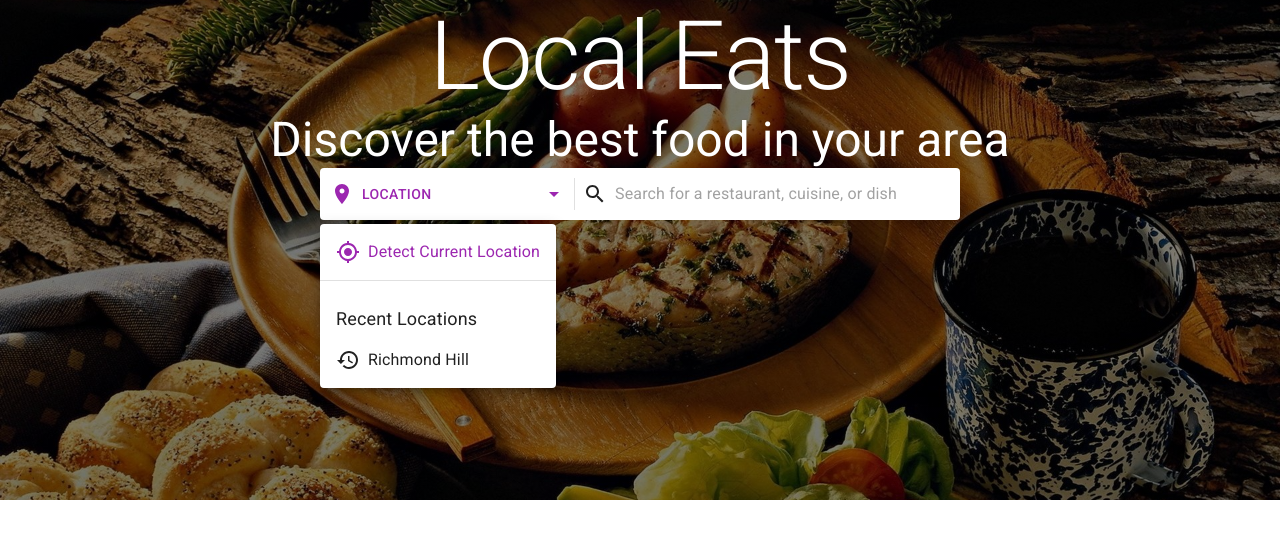
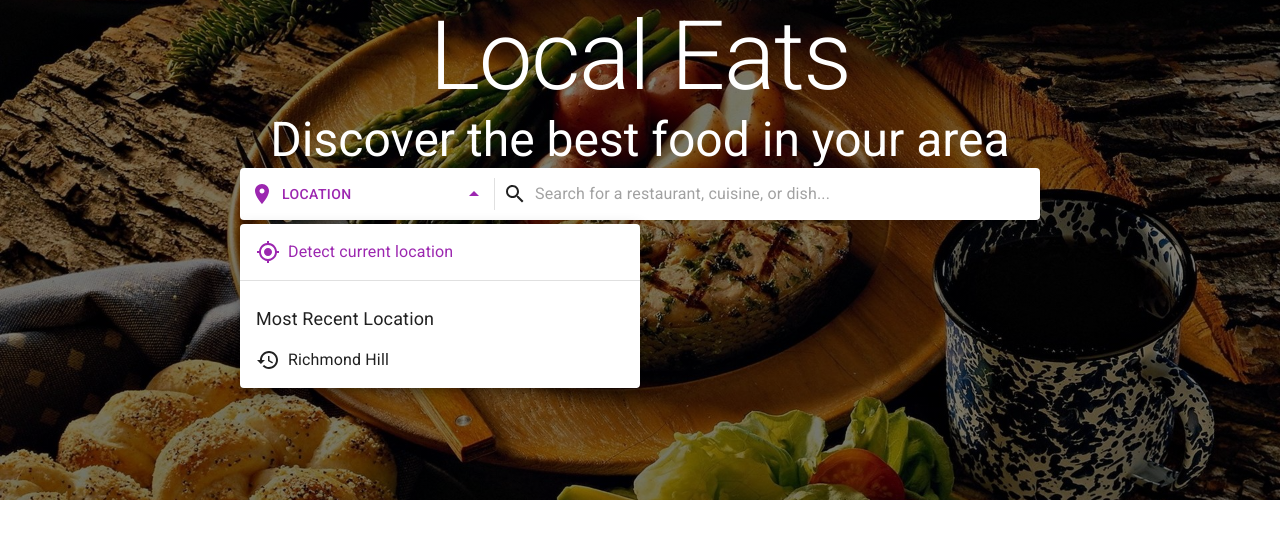
Before and after one commit to JasonXB/local-eats, a Next.js app: page / in a window 1280 px wide. Both pictures are taken after a click on the button "LOCATION". Shown: the top 538 px of the page. Built offline with nearby package versions, Linux system fonts and the light colour scheme.

Commit message:
Refactors made to searchbar

```diff
--- a/src/custom-components/SearchbarDesktop.js
+++ b/src/custom-components/SearchbarDesktop.js
@@ -9,59 +9,49 @@ import LocationOnIcon from "@mui/icons-material/LocationOn";
 import ArrowDropDownIcon from "@mui/icons-material/ArrowDropDown";
 import GpsFixedIcon from "@mui/icons-material/GpsFixed";
 import HistoryIcon from "@mui/icons-material/History";
+import ArrowDropUpIcon from "@mui/icons-material/ArrowDropUp";
 
 export default function SearchbarDesktop() {
-  const [anchorEl, setAnchorEl] = React.useState(null);
+  const [arrowIcon, setArrowIcon] = useState(<ArrowDropDownIcon />);
+  const [anchorEl, setAnchorEl] = useState(null);
   const open = Boolean(anchorEl);
   const handleClick = (event) => {
-    // set <Search> as our anchor
     setAnchorEl(event.currentTarget.closest("div"));
-  };
+    setArrowIcon(<ArrowDropUpIcon />);
+  }; // set <Search> as our anchor
   const handleClose = () => {
+    setArrowIcon(<ArrowDropDownIcon />);
     setAnchorEl(null);
+    return;
   };
   return (
-    <Box component="section">
     <Search>
-        <Button sx={styles.menuTrigger} color="secondary" onClick={handleClick}>
+      <Button sx={styles.menuButton} color="secondary" onClick={handleClick}>
         <LocationOnIcon />
         <Typography variant="p" sx={styles.location} align="left">
           Location
         </Typography>
-          <ArrowDropDownIcon />
+        {arrowIcon}
       </Button>
       <Menu
         id="basic-menu"
         anchorEl={anchorEl}
         open={open}
         onClose={handleClose}
-          sx={{ mt: 0.5, "& .MuiList-root": { padding: 0 } }}
+        sx={styles.menu}
       >
         <MenuItem sx={{ display: "flex", p: 2 }}>
           <GpsFixedIcon color="secondary" />
-            <Typography
-              variant="p"
-              color="secondary"
-              align="left"
-              sx={{ ml: 1 }}
-            >
-              Detect Current Location
+          <Typography variant="p" color="secondary" align="left" sx={{ ml: 1 }}>
+            Detect current location
           </Typography>
         </MenuItem>
         <Box>
           <Divider sx={{ mb: 3 }} />
           <Typography variant="p" sx={{ fontSize: "1.125rem", ml: 2 }}>
-              Recent Locations
+            Most Recent Location
           </Typography>
-            <MenuItem
-              sx={{
-                display: "flex",
-                alignItems: "center",
-                px: 2,
-                pb: 2,
-                pt: 2,
-              }}
-            >
+          <MenuItem sx={styles.locationItem}>
             <HistoryIcon sx={{ mr: 1 }} />
             <Box component="p" sx={{ m: 0 }}>
               Richmond Hill
@@ -74,13 +64,12 @@ export default function SearchbarDesktop() {
       <SearchIcon />
       <InputBase
         sx={{ ml: 1, flex: 1 }}
-          placeholder="Search for a restaurant, cuisine, or dish"
+        placeholder="Search for a restaurant, cuisine, or dish..."
       />
     </Search>
-    </Box>
   );
 }
-
+// The parent container whose inner components make up the searchbar
 const Search = styled("div")(({ theme }) => ({
   position: "relative",
   display: "flex",
@@ -88,27 +77,40 @@ const Search = styled("div")(({ theme }) => ({
   borderRadius: theme.shape.borderRadius,
   backgroundColor: alpha(theme.palette.common.white, 1),
   padding: "0.625rem",
+  marginInline: "auto",
+  width: "80%",
+  maxWidth: "50rem", // width on larger screens
   "&:hover": {
     cursor: "text",
   },
   "& .MuiInputBase-root": {
     width: "100%", // extends user typing area
   },
-  marginInline: "auto",
-  width: "80%",
-  [theme.breakpoints.up("sm")]: {
-    maxWidth: "40rem", // width on larger screens
-  },
 }));
 
 const styles = {
+  // Styles the Button text telling us where we currently are
   location: {
     width: "11.25rem",
     ml: 1,
   },
-  menuTrigger: {
+  // The location button that triggers the drop down list to appear
+  menuButton: {
     p: 0,
     "&:hover": { bgcolor: "white" },
+  },
+  // The drop down list/ menu that appears when you hit the location button
+  menu: {
+    mt: 0.5,
+    "& .MuiList-root": { padding: 0, width: "25rem" },
+  },
+  // Each individual recent location <li>
+  locationItem: {
+    display: "flex",
+    alignItems: "center",
+    px: 2,
+    pb: 2,
+    pt: 2,
   },
 };
 
```
Lines whose indentation alone changed are shown as unchanged.
